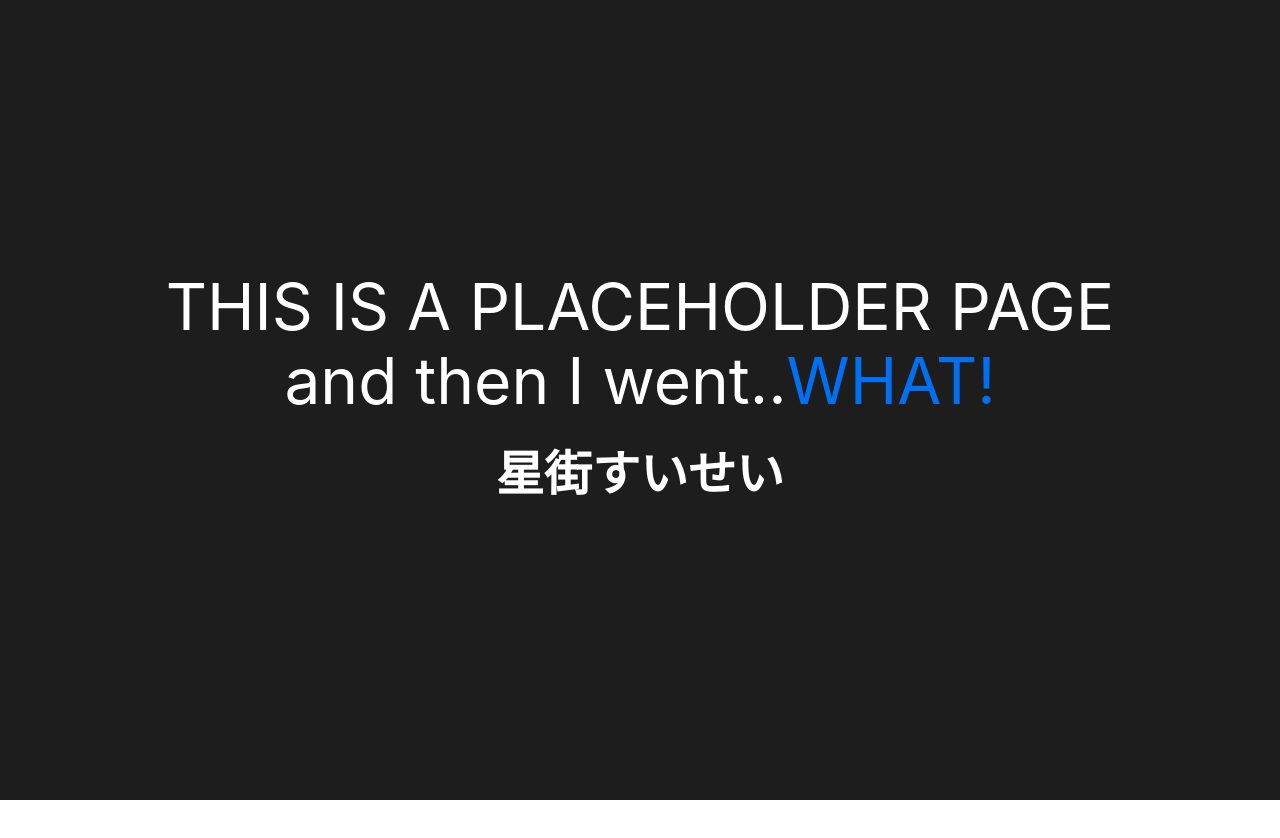
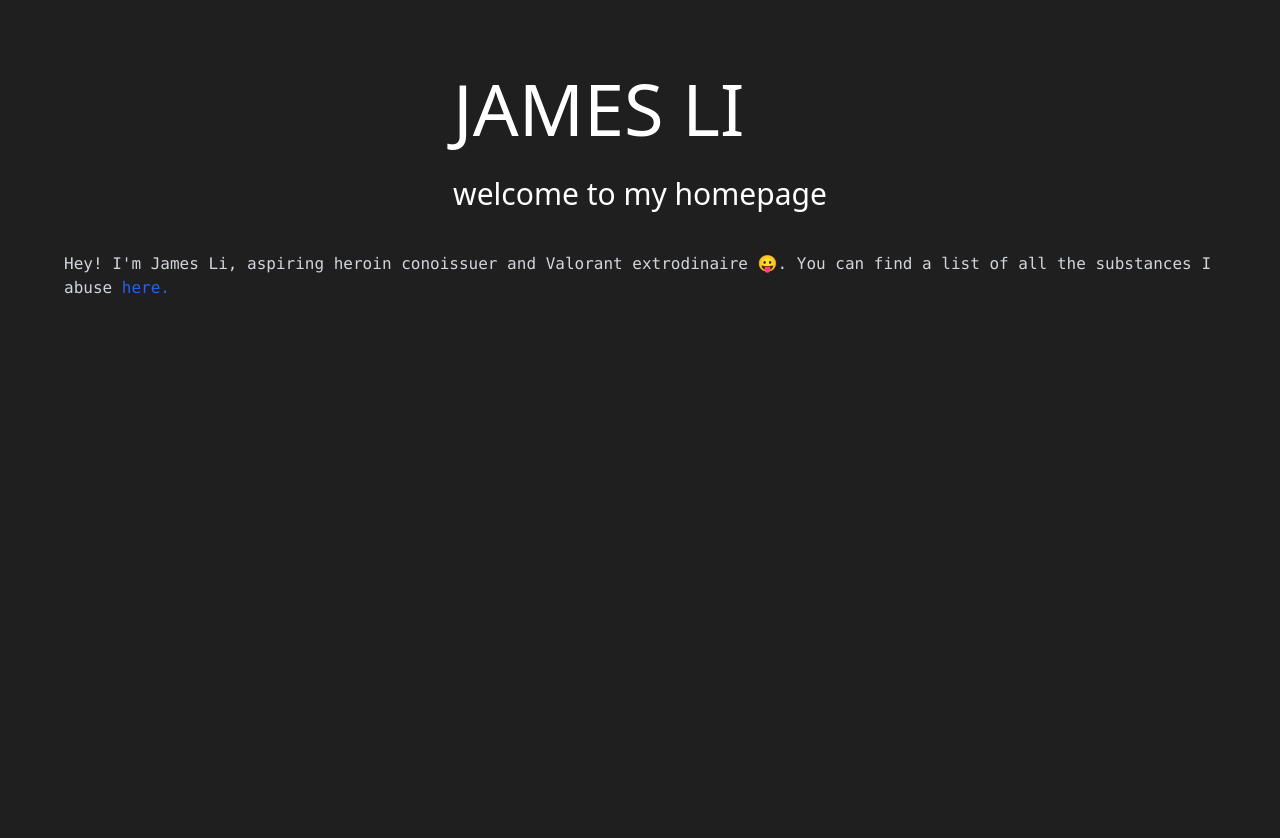
Before and after one commit to James-Li-t/jliport, a Next.js app: page / in a window 1280 px wide. Shown: the top 838 px of the page. Before the commit the page ends 800 px from the top, so only its background shows below. Built offline with nearby package versions, Linux system fonts and the light colour scheme.

Commit message:
basic homepage

```diff
--- a/pages/index.js
+++ b/pages/index.js
@@ -13,21 +13,22 @@ export default function Home() {
 
     <main className={styles.main}>
 
+    <div className='my-10'>
     <h1 className={styles.title}>
-        THIS IS A PLACEHOLDER PAGE
+    JAMES LI
+    </h1>
+    <h1 className = {styles.description}>
+    welcome to my homepage
     </h1>
 
-        <h4 className={styles.title}>
-        and then I went..
-        <a href="https://www.youtube.com/channel/UC5CwaMl1eIgY8h02uZw7u8A/featured">WHAT!
-        </a>
-        </h4>
+    </div>
+    <p className='mx-8 text-gray-300 font-mono'>
+    Hey! I'm James Li, aspiring heroin conoissuer and Valorant extrodinaire 😛. You can find a list
+    of all the substances I abuse <a href="https://en.wikipedia.org/wiki/Drugs_controlled_by_the_UK_Misuse_of_Drugs_Act"> here. </a>
+    </p>
+    <div>
 
-        <h1 className='m-8 text-white text-5xl underlinetext-3xl font-bold'>
-        星街すいせい
-        </h1>
-
-
+    </div>
     </main>
     </div>
   )
--- a/styles/Home.module.css
+++ b/styles/Home.module.css
@@ -1,118 +1,15 @@
 .container {
-  background: #1d1d1d;
-  padding: 0 2rem;
+  background: #1f1f1f;
+  padding: 2rem;
 }
 
 .main {
-  min-height: 100vh;
-  padding: 4rem 0;
-  flex: 1;
-  display: flex;
-  flex-direction: column;
-  justify-content: center;
-  align-items: center;
+  @apply min-h-screen flex-auto justify-items-center object-center;}
+
+.title {
+  @apply text-7xl text-white text-left m-8 ;
 }
 
-.footer {
-  display: flex;
-  flex: 1;
-  padding: 2rem 0;
-  border-top: 1px solid #eaeaea;
-  justify-content: center;
-  align-items: center;
+.description{
+  @apply text-3xl text-white text-left font-thin m-8;
 }
-
-.footer a {
-  display: flex;
-  justify-content: center;
-  align-items: center;
-  flex-grow: 1;
-}
-
-.title a {
-  color: #0070f3;
-  text-decoration: none;
-}
-
-.title a:hover,
-.title a:focus,
-.title a:active {
-  text-decoration: underline;
-}
-
-.title {
-  margin: 0;
-  line-height: 1.15;
-  font-size: 4rem;
-}
-
-.title,
-.description {
-  text-align: center;
-  color:white;
-}
-
-.description {
-  margin: 4rem 0;
-  line-height: 1.5;
-  font-size: 1.5rem;
-}
-
-.code {
-  background: #fafafa;
-  border-radius: 5px;
-  padding: 0.75rem;
-  font-size: 1.1rem;
-  font-family: Menlo, Monaco, Lucida Console, Liberation Mono, DejaVu Sans Mono,
-    Bitstream Vera Sans Mono, Courier New, monospace;
-}
-
-.grid {
-  display: flex;
-  align-items: center;
-  justify-content: center;
-  flex-wrap: wrap;
-  max-width: 800px;
-}
-
-.card {
-  margin: 1rem;
-  padding: 1.5rem;
-  text-align: left;
-  color: inherit;
-  text-decoration: none;
-  border: 1px solid #eaeaea;
-  border-radius: 10px;
-  transition: color 0.15s ease, border-color 0.15s ease;
-  max-width: 300px;
-}
-
-.card:hover,
-.card:focus,
-.card:active {
-  color: #0070f3;
-  border-color: #0070f3;
-}
-
-.card h2 {
-  margin: 0 0 1rem 0;
-  font-size: 1.5rem;
-}
-
-.card p {
-  margin: 0;
-  font-size: 1.25rem;
-  line-height: 1.5;
-}
-
-.logo {
-  height: 1em;
-  margin-left: 0.5rem;
-}
-
-@media (max-width: 600px) {
-  .grid {
-    width: 100%;
-    flex-direction: column;
-  }
-}
--- a/styles/globals.css
+++ b/styles/globals.css
@@ -1,19 +1,9 @@
-html,
-body {
-  padding: 0;
-  margin: 0;
-  font-family: -apple-system, BlinkMacSystemFont, Segoe UI, Roboto, Oxygen,
-    Ubuntu, Cantarell, Fira Sans, Droid Sans, Helvetica Neue, sans-serif;
-}
-
-a {
-  color: inherit;
-  text-decoration: none;
-}
-
-* {
-  box-sizing: border-box;
-}
 @tailwind base;
 @tailwind components;
 @tailwind utilities;
+
+@layer base{
+  a{
+    @apply text-blue-600 hover:underline ;
+  }
+}
```
Lines whose indentation alone changed are shown as unchanged.
